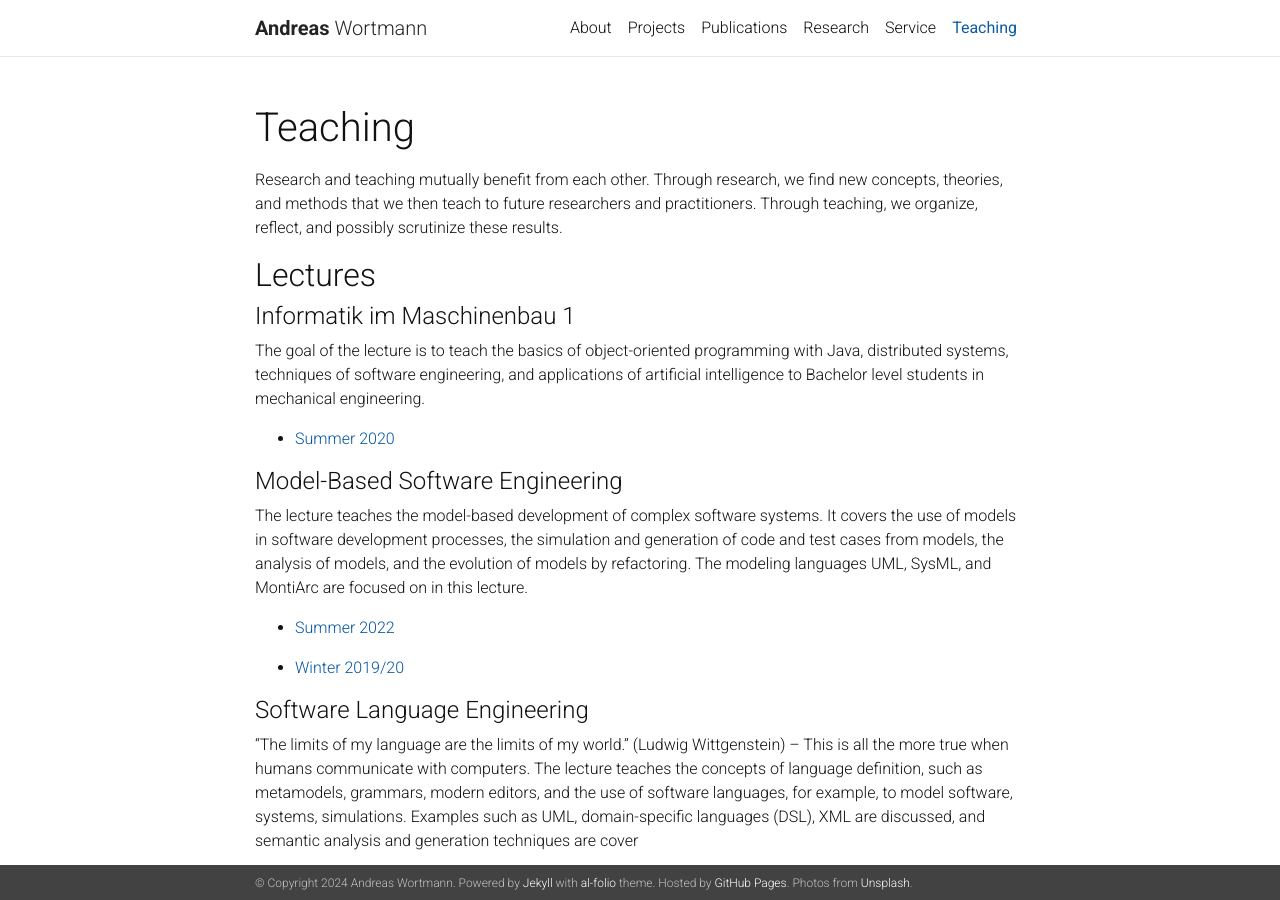
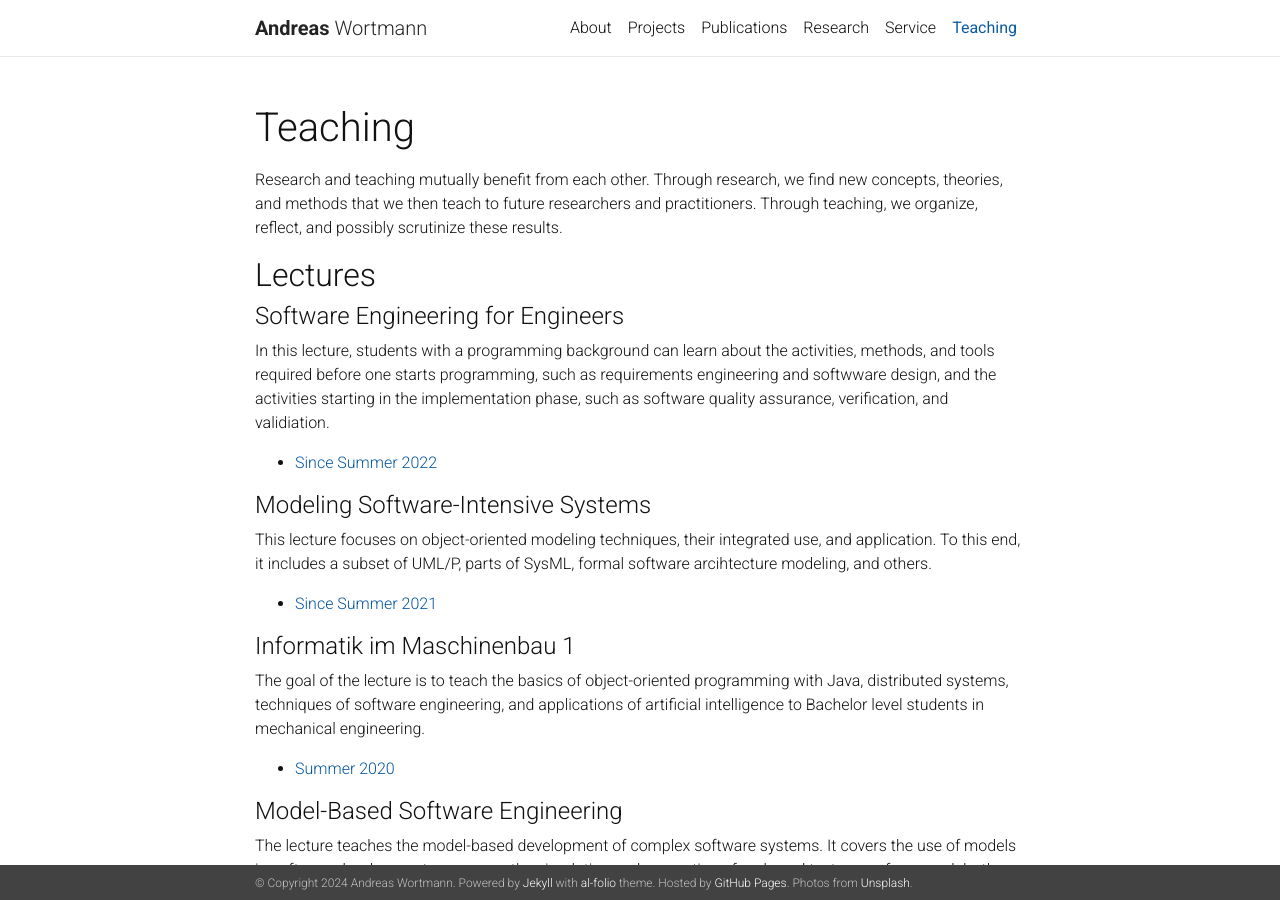
Before and after one commit to awortmann/awortmann.github.io, a Jekyll site: the page built from _pages/teaching.md, in a window 1280 px wide and 900 px high. Built offline with Jekyll 4.4.1, drawn with Linux system fonts in a browser that asks for light colours; nearby versions of some CDN libraries; a style sheet for code colours, icons or effects is not loaded.

Commit message:
Minor update

```diff
--- a/_pages/teaching.md
+++ b/_pages/teaching.md
@@ -9,6 +9,20 @@ nav: true
 Research and teaching mutually benefit from each other. Through research, we find new concepts, theories, and methods that we then teach to future researchers and practitioners. Through teaching, we organize, reflect, and possibly scrutinize these results.
 
 ## Lectures
+
+
+#### Software Engineering for Engineers
+
+In this lecture, students with a programming background can learn about the activities, methods, and tools required before one starts programming, such as requirements engineering and softwware design, and the activities starting in the implementation phase, such as software quality assurance, verification, and validiation.
+
+- [Since Summer 2022](https://www.isw.uni-stuttgart.de/lehre/vorlesungen/)
+
+#### Modeling Software-Intensive Systems
+
+This lecture focuses on object-oriented modeling techniques, their integrated use, and application. To this end, it includes a subset of UML/P, parts of SysML, formal software arcihtecture modeling, and others.
+
+- [Since Summer 2021](https://www.isw.uni-stuttgart.de/lehre/vorlesungen/)
+
 
 #### Informatik im Maschinenbau 1
 
```
Also changed, not shown: _pages/service.md (+1 -0 lines).
